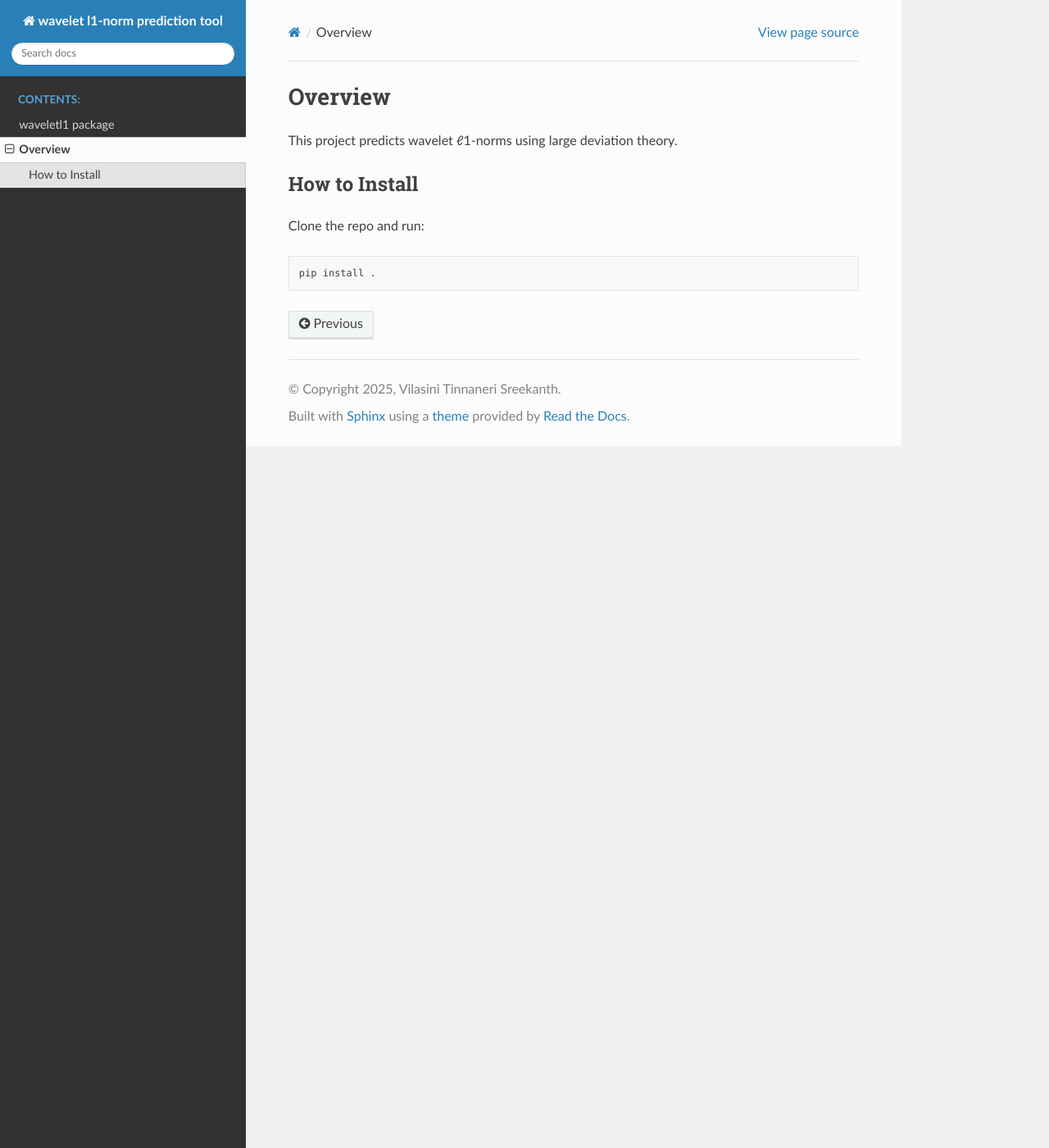
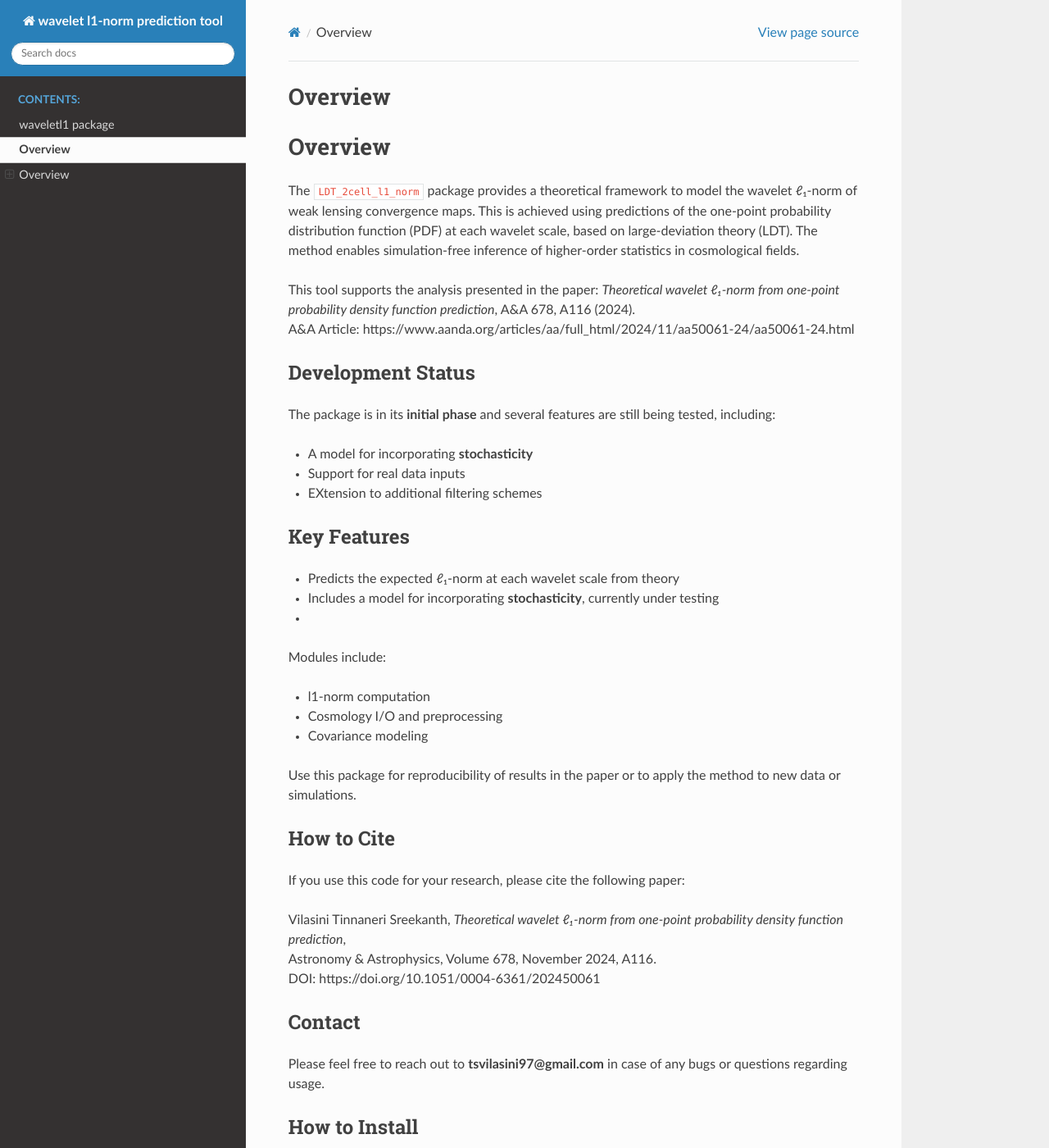
Before and after one commit to vilasinits/LDT_2cell_l1_norm, a Sphinx documentation site: the page built from docs/overview.md, in a window 1280 px wide and 1400 px high. Shown: the whole window at 82% size. Built offline with Sphinx 7.4.7 and the Read the Docs theme 3.1.0, drawn with Linux system fonts in a browser that asks for light colours.

Commit message:
wrapping up

```diff
--- a/docs/overview.md
+++ b/docs/overview.md
@@ -1,6 +1,51 @@
 # Overview
 
-This project predicts wavelet ℓ1-norms using large deviation theory.
+Overview
+========
+
+The `LDT_2cell_l1_norm` package provides a theoretical framework to model the wavelet ℓ₁-norm of weak lensing convergence maps. This is achieved using predictions of the one-point probability distribution function (PDF) at each wavelet scale, based on large-deviation theory (LDT). The method enables simulation-free inference of higher-order statistics in cosmological fields.
+
+This tool supports the analysis presented in the paper:
+*Theoretical wavelet ℓ₁-norm from one-point probability density function prediction*, A&A 678, A116 (2024).
+A&A Article: https://www.aanda.org/articles/aa/full_html/2024/11/aa50061-24/aa50061-24.html
+
+Development Status
+------------------
+
+The package is in its **initial phase** and several features are still being tested, including:
+
+- A model for incorporating **stochasticity**
+- Support for real data inputs
+- EXtension to additional filtering schemes
+
+Key Features
+------------
+
+- Predicts the expected ℓ₁-norm at each wavelet scale from theory
+- Includes a model for incorporating **stochasticity**, currently under testing
+-
+
+Modules include:
+
+- l1-norm computation
+- Cosmology I/O and preprocessing
+- Covariance modeling
+
+Use this package for reproducibility of results in the paper or to apply the method to new data or simulations.
+
+How to Cite
+-----------
+
+If you use this code for your research, please cite the following paper:
+
+Vilasini Tinnaneri Sreekanth, *Theoretical wavelet ℓ₁-norm from one-point probability density function prediction*,
+Astronomy & Astrophysics, Volume 678, November 2024, A116.
+DOI: https://doi.org/10.1051/0004-6361/202450061
+
+Contact
+-------
+
+Please feel free to reach out to **tsvilasini97@gmail.com** in case of any bugs or questions regarding usage.
 
 ## How to Install
 
```
Also changed, not shown: docs/index.rst (+9 -4 lines).
